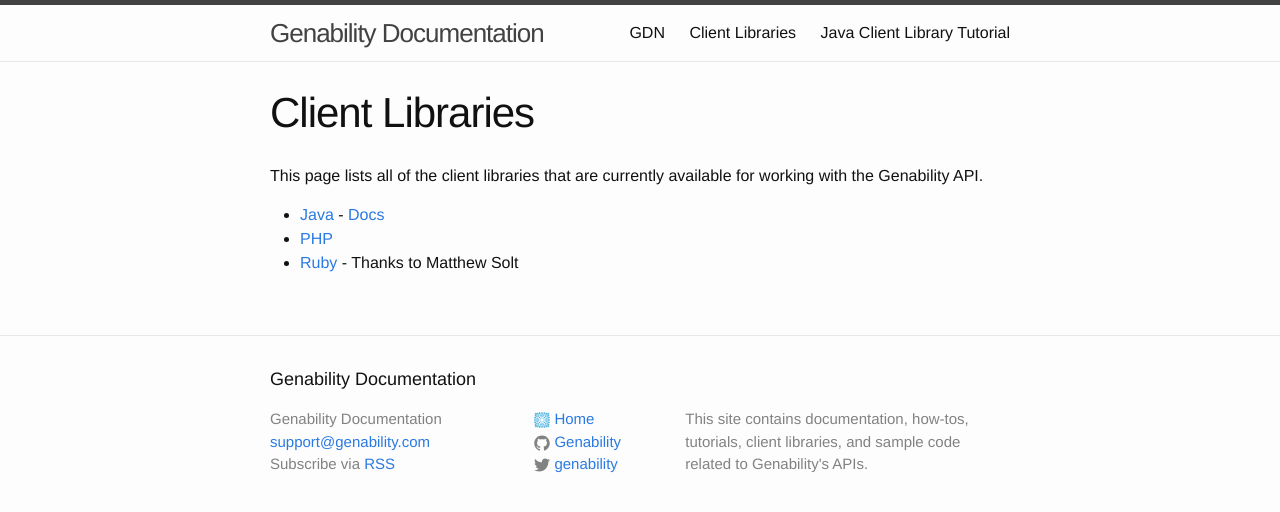
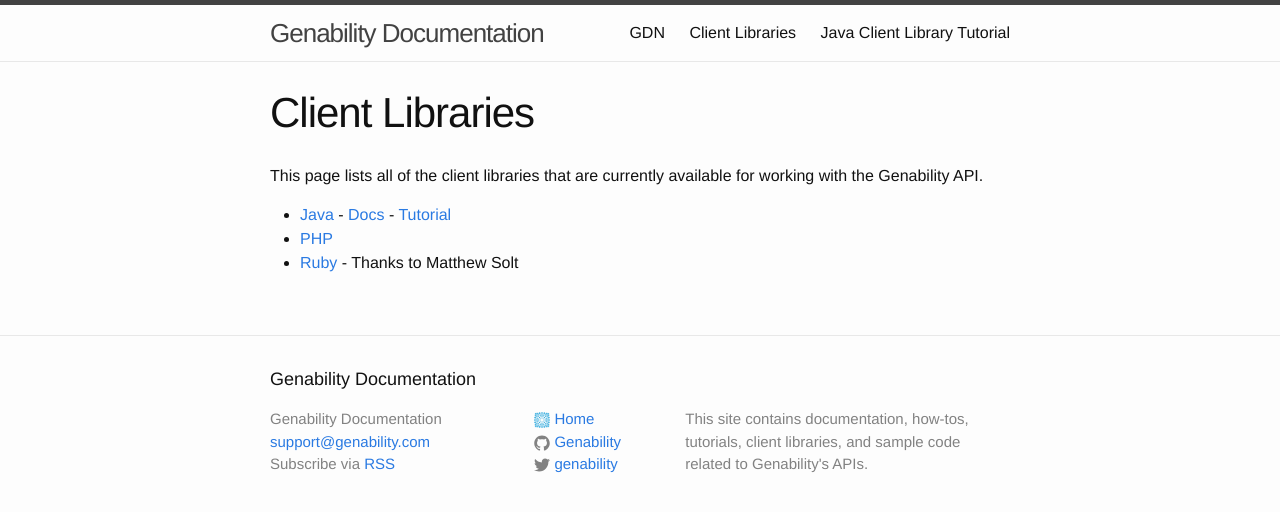
Before and after one commit to Genability/genability-java, a Jekyll site: the page built from libraries.md, in a window 1280 px wide. Shown: the top 512 px of the page. Built offline with Jekyll 4.4.1, drawn with Linux system fonts in a browser that asks for light colours.

Commit message:
Added link on the Client Libraries page

```diff
--- a/libraries.md
+++ b/libraries.md
@@ -5,6 +5,6 @@
 ---
 This page lists all of the client libraries that are currently available for working with the Genability API.
 
-* [Java](https://github.com/Genability/genability-java) - [Docs]({{ site.baseurl }}/javadoc)
+* [Java](https://github.com/Genability/genability-java) - [Docs]({{ site.baseurl }}/javadoc) - [Tutorial]({{ "/tutorial.html" | prepend: site.baseurl }})
 * [PHP](https://github.com/Genability/Genability-PHP-Library)
 * [Ruby](https://github.com/activefx/genability) - Thanks to Matthew Solt
```
Also changed, not shown: 2 other files.
